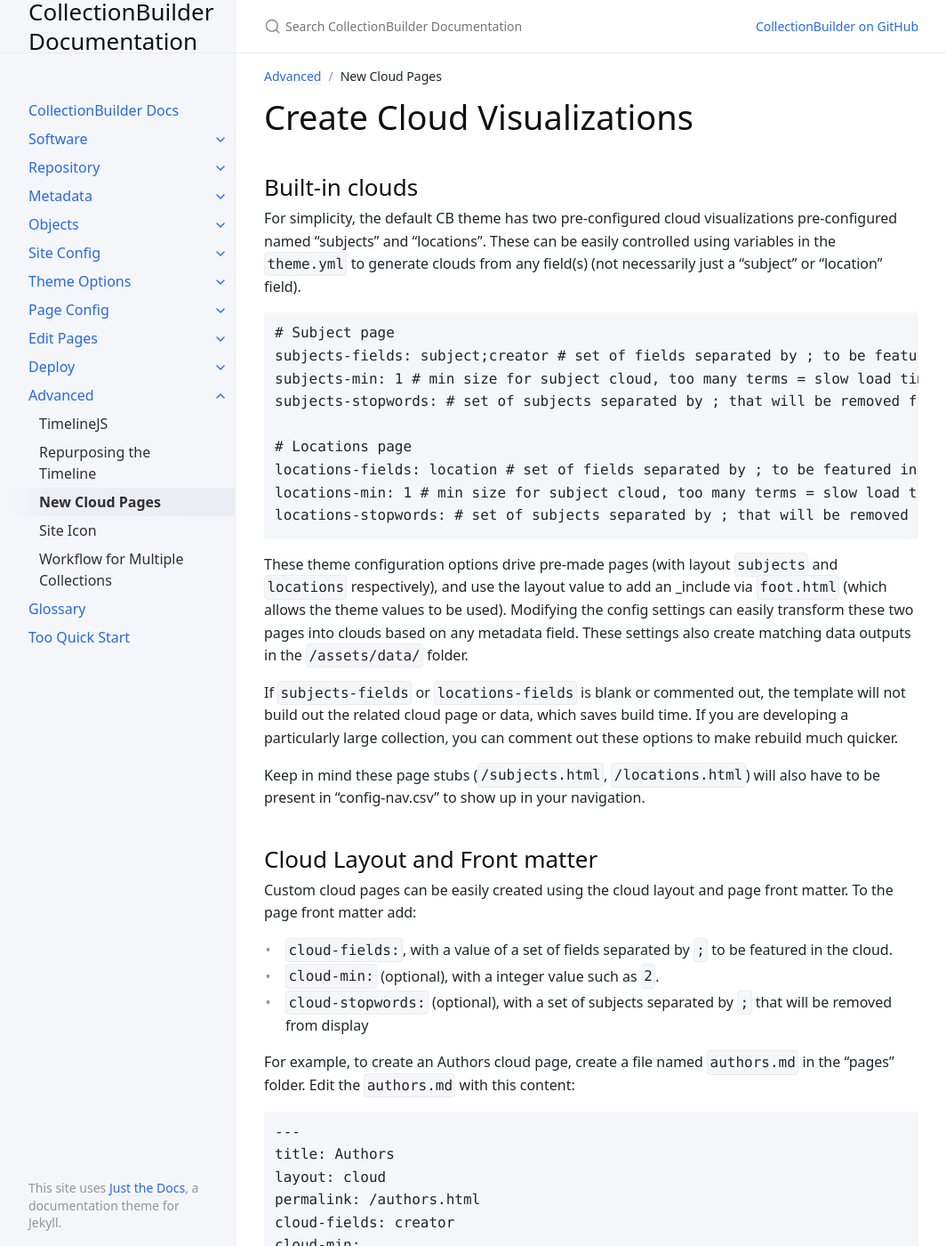
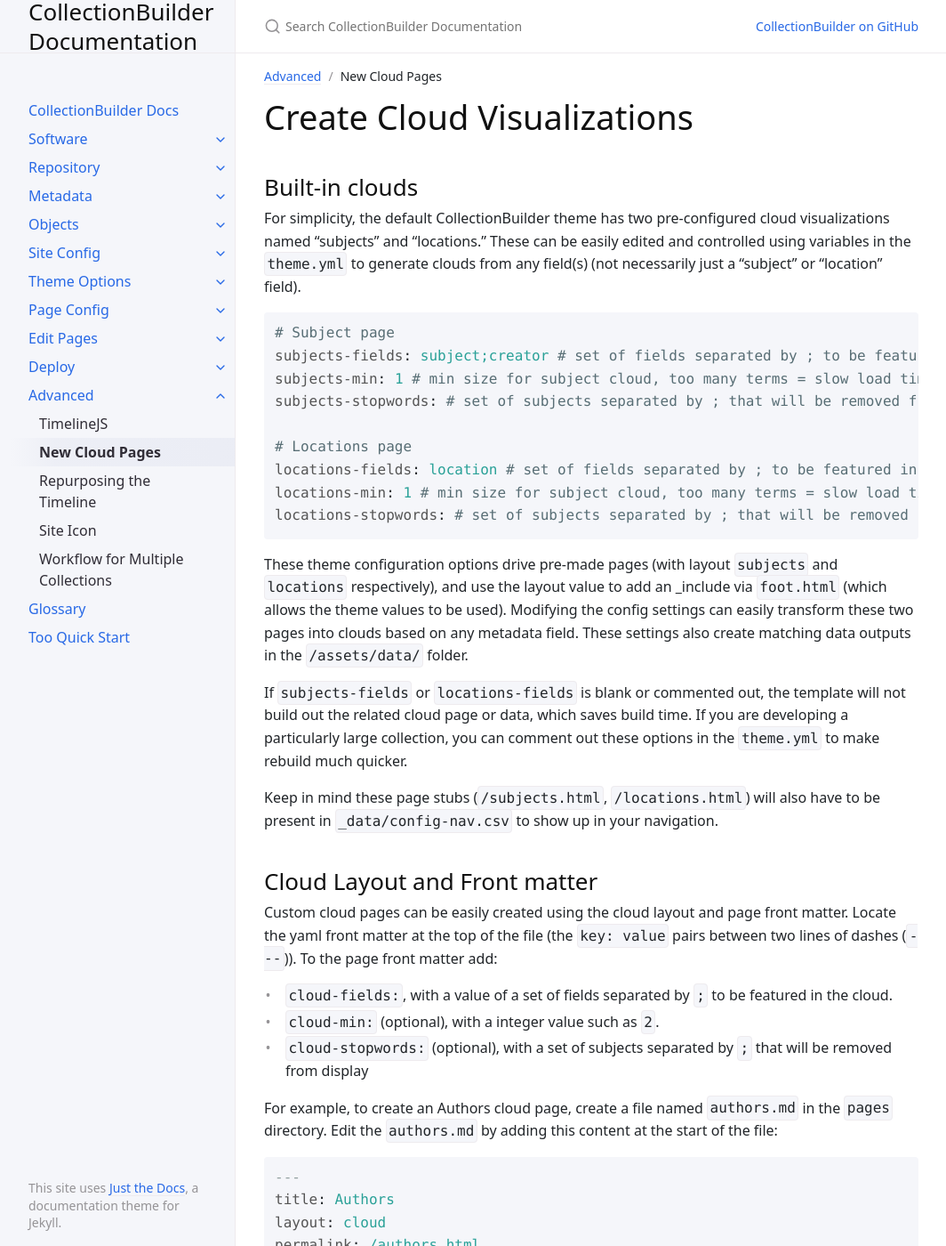
Before and after one commit to CollectionBuilder/cb-docs, a Jekyll site: the page built from docs/advanced/cloudpage.md, in a window 1280 px wide and 1400 px high. Shown: the whole window at 89% size, without its empty margins (107-1171 px from the left). Built offline with Jekyll 4.4.1, drawn with Linux system fonts in a browser that asks for light colours; some of the changed text lies outside the part shown.

Commit message:
more advanced edits

````diff
--- a/docs/advanced/cloudpage.md
+++ b/docs/advanced/cloudpage.md
@@ -1,17 +1,17 @@
 ---
 title: New Cloud Pages
 parent: Advanced
-nav_order: 3
+nav_order: 2
 ---
 
 # Create Cloud Visualizations
 
 ## Built-in clouds
 
-For simplicity, the default CB theme has two pre-configured cloud visualizations pre-configured named "subjects" and "locations".
-These can be easily controlled using variables in the `theme.yml` to generate clouds from any field(s) (not necessarily just a "subject" or "location" field).
+For simplicity, the default CollectionBuilder theme has two pre-configured cloud visualizations named "subjects" and "locations."
+These can be easily edited and controlled using variables in the `theme.yml` to generate clouds from any field(s) (not necessarily just a "subject" or "location" field).
 
-```
+```yaml
 # Subject page
 subjects-fields: subject;creator # set of fields separated by ; to be featured in the cloud
 subjects-min: 1 # min size for subject cloud, too many terms = slow load time!
@@ -28,23 +28,24 @@ Modifying the config settings can easily transform these two pages into clouds b
 These settings also create matching data outputs in the `/assets/data/` folder.
 
 If `subjects-fields` or `locations-fields` is blank or commented out, the template will not build out the related cloud page or data, which saves build time.
-If you are developing a particularly large collection, you can comment out these options to make rebuild much quicker.
+If you are developing a particularly large collection, you can comment out these options in the `theme.yml` to make rebuild much quicker.
 
-Keep in mind these page stubs (`/subjects.html`, `/locations.html`) will also have to be present in "config-nav.csv" to show up in your navigation.
+Keep in mind these page stubs (`/subjects.html`, `/locations.html`) will also have to be present in `_data/config-nav.csv` to show up in your navigation.
 
 ## Cloud Layout and Front matter
 
 Custom cloud pages can be easily created using the cloud layout and page front matter.
+Locate the yaml front matter at the top of the file (the `key: value` pairs between two lines of dashes (`---`)).
 To the page front matter add:
 
 - `cloud-fields:`, with a value of a set of fields separated by `;` to be featured in the cloud.
 - `cloud-min:` (optional), with a integer value such as `2`.
 - `cloud-stopwords:` (optional), with a set of subjects separated by `;` that will be removed from display
 
-For example, to create an Authors cloud page, create a file named `authors.md` in the "pages" folder.
-Edit the `authors.md` with this content:
+For example, to create an Authors cloud page, create a file named `authors.md` in the `pages` directory.
+Edit the `authors.md` by adding this content at the start of the file:
 
-```
+```yaml
 ---
 title: Authors
 layout: cloud
@@ -64,9 +65,11 @@ Example custom cloud page.
 Clouds can also be added to any page using the `_include/js/cloud-js.html` include in the page stub content, with the variable `fields`, and optional variables `min` and `stopwords`.
 Cloud-js include assumes a div with `id="cloud"` exists on the page for the cloud to fill.
 So putting them together, you can add a cloud anywhere in a page.
+
 For example:
 
-```{% raw %}
+```
+{% raw %}
 <div id="cloud" class="text-center my-4 bg-light border rounded p-2"></div>
 {% include js/cloud-js.html fields="creator;publisher" min="2" stopwords="example;another" %}
 {% endraw %}
````
Also changed, not shown: docs/advanced/repurposetimeline.md (+11 -7 lines), docs/advanced/timelinejs.md (+7 -7 lines).
